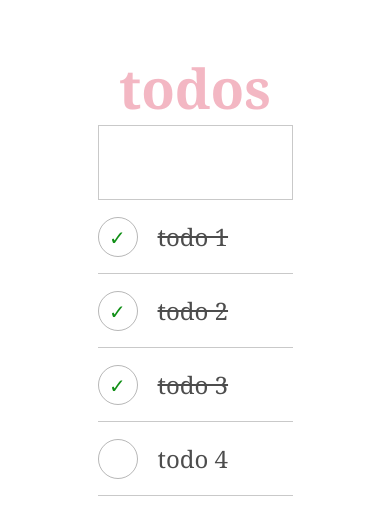
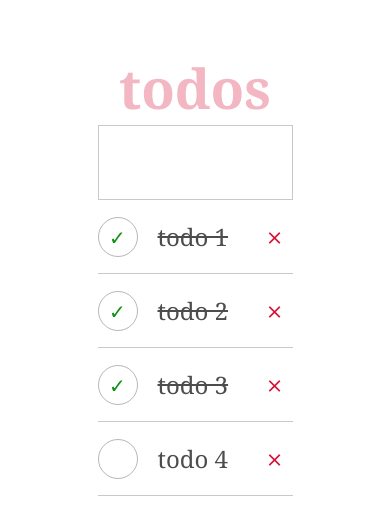
Before and after one commit to Artem2001S/todo-app-react-redux, a React (Create React App) app: page / in a window 390 px wide. Shown: the top 518 px of the page. Built offline with nearby package versions, Linux system fonts and the light colour scheme.

Commit message:
fix bugs on mobile version

```diff
--- a/src/components/TodoItem/TodoItem.jsx
+++ b/src/components/TodoItem/TodoItem.jsx
@@ -53,7 +53,11 @@ const TodoItem = ({
           autoFocus={true}
         />
       ) : (
-        <div className={todoTextClasses} onDoubleClick={onTodoDoubleClick}>
+        <div
+          className={todoTextClasses}
+          onDoubleClick={onTodoDoubleClick}
+          onTouchEnd={onTodoDoubleClick}
+        >
           {text}
         </div>
       )}
--- a/src/components/TodoItem/TodoItem.module.scss
+++ b/src/components/TodoItem/TodoItem.module.scss
@@ -60,6 +60,11 @@
 
   transition: opacity, color 0.4s ease;
 
+  @include media-tablet() {
+    opacity: 1;
+    color: $red;
+  }
+
   &:hover {
     color: $red;
   }
--- a/src/globalStyles/variables.scss
+++ b/src/globalStyles/variables.scss
@@ -5,6 +5,14 @@ $red: #d61037;
 $mediumaquamarine: #80cfbf;
 $green: #108f16;
 $gray: #999999;
+
+$tablet-width: 768px;
+
+@mixin media-tablet {
+  @media screen and (max-width: $tablet-width) {
+    @content;
+  }
+}
 
 @mixin checkbox {
   content: '✓';
```
